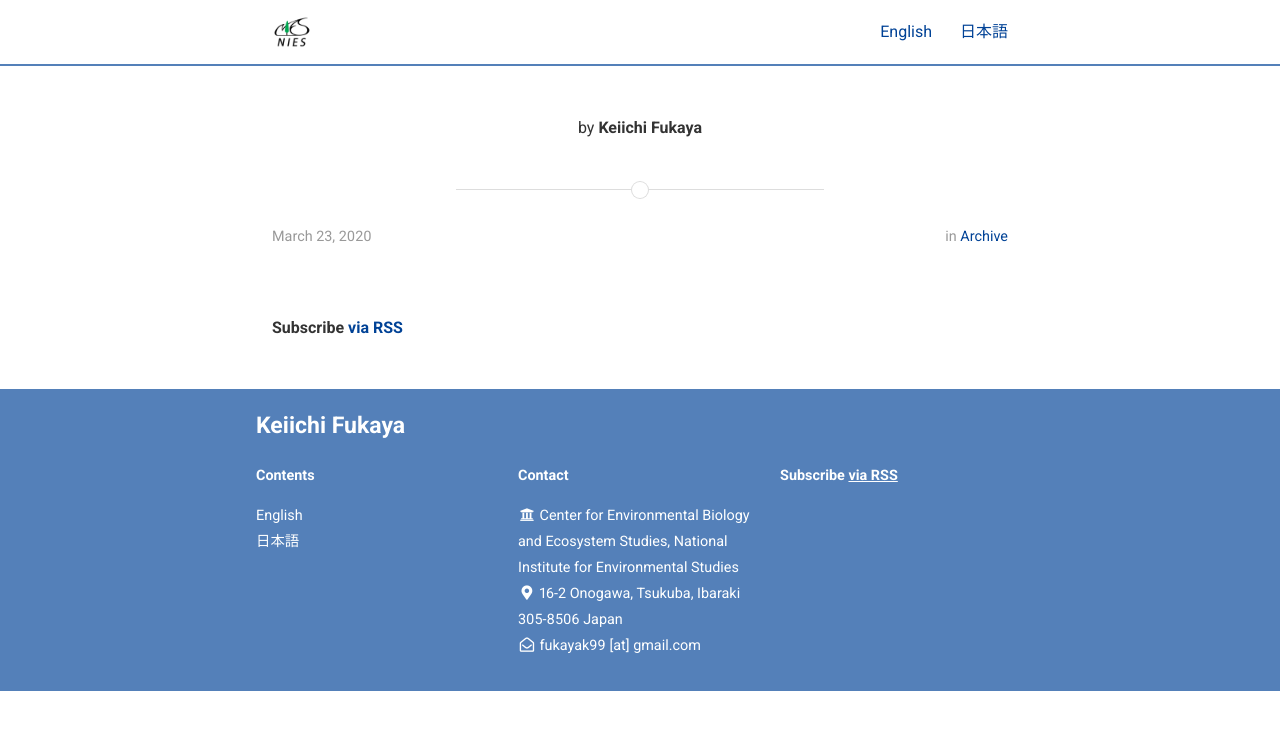
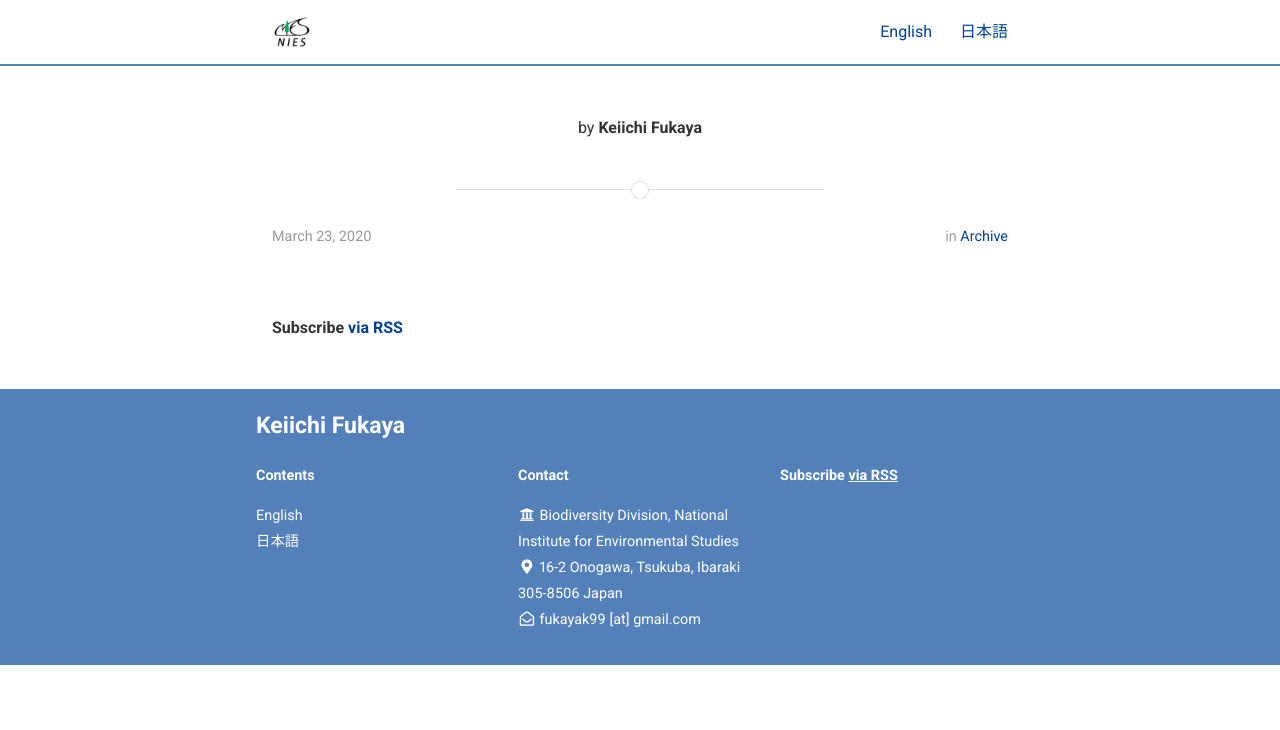
Before and after one commit to fukayak/fukayak.github.io, a Jekyll site: the page built from _posts/2020-02-22-x.markdown, in a window 1280 px wide. Shown: the top 730 px of the page. Built offline with Jekyll 4.4.1, drawn with Linux system fonts in a browser that asks for light colours; nearby versions of some CDN libraries.

Commit message:
update affiliation

```diff
--- a/_config.yml
+++ b/_config.yml
@@ -10,10 +10,10 @@ exclude:
 
 # Site settings
 title: Keiichi Fukaya
-subtitle: "Research Associate, National Institute for Environmental Studies"
+subtitle: "Senior Researcher, National Institute for Environmental Studies"
 email: fukayak99 [at] gmail.com
 address: 16-2 Onogawa, Tsukuba, Ibaraki 305-8506 Japan
-affiliation: Center for Environmental Biology and Ecosystem Studies, National Institute for Environmental Studies
+affiliation: Biodiversity Division, National Institute for Environmental Studies
 name: Keiichi Fukaya
 description: #>
     #A simple yet classy theme for your Jekyll website or blog.
```
